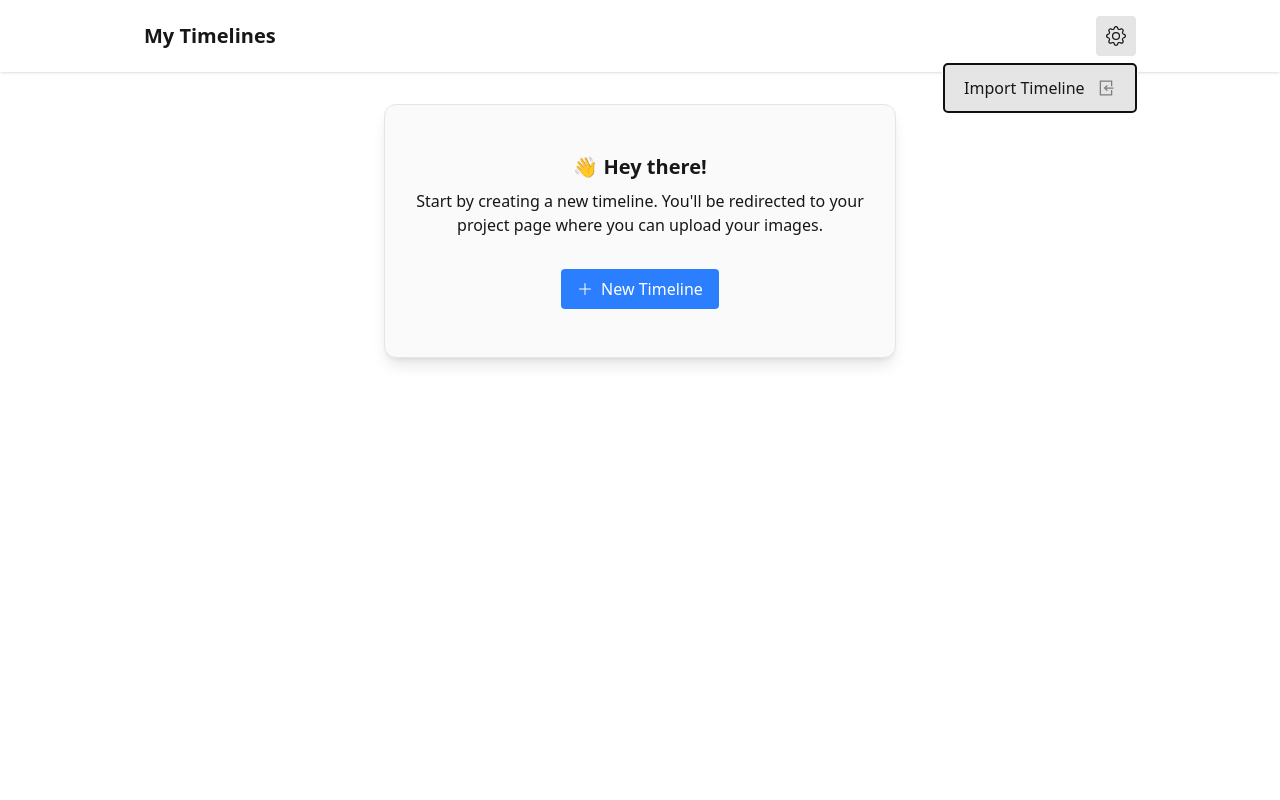
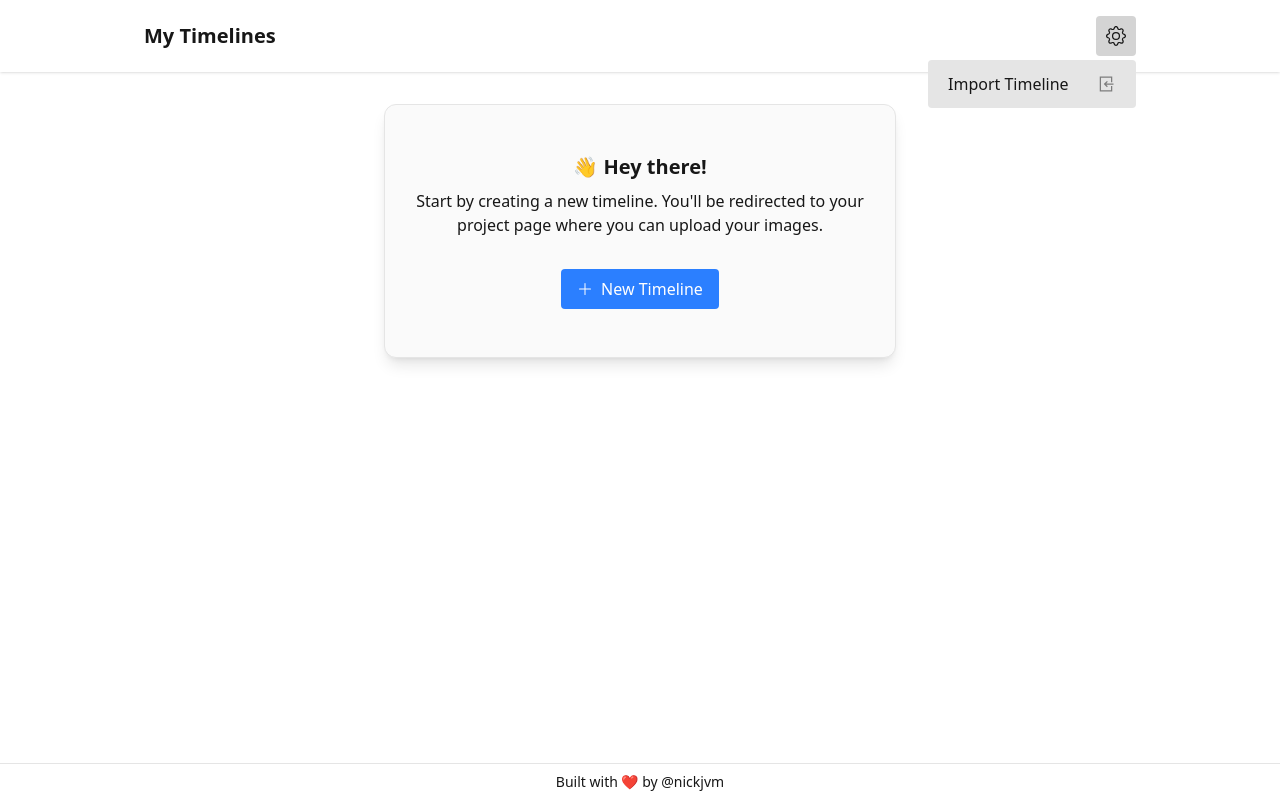
Before and after one commit to nickjvm/timelapse, a Next.js app: page / in a window 1280 px wide. Both pictures are taken after a click on the button 1116 px from the left and 36 px from the top of the page. Built offline with nearby package versions, Linux system fonts and the light colour scheme.

Commit message:
fix keyboard focus on settings menu; add footer attribution

```diff
--- a/src/app/layout.tsx
+++ b/src/app/layout.tsx
@@ -1,4 +1,5 @@
 import type { Metadata } from "next";
+import Link from "next/link";
 import { Geist, Geist_Mono } from "next/font/google";
 
 import { StoreProvider } from "@/store/provider";
@@ -30,9 +31,20 @@ export default function RootLayout({
       <body
         className={`${geistSans.variable} ${geistMono.variable} antialiased`}
       >
-        <StoreProvider>
-          <NotificationsProvider>{children}</NotificationsProvider>
-        </StoreProvider>
+        <div className="flex flex-col min-h-full">
+          <StoreProvider>
+            <NotificationsProvider>{children}</NotificationsProvider>
+          </StoreProvider>
+          <div className="mt-auto text-center text-sm p-2 border-t border-neutral-200">
+            Built with ❤️ by{" "}
+            <Link
+              href="https://github.com/nickjvm"
+              className="hover:underline focus:underline"
+            >
+              @nickjvm
+            </Link>
+          </div>
+        </div>
       </body>
     </html>
   );
--- a/src/app/page.tsx
+++ b/src/app/page.tsx
@@ -35,7 +35,7 @@ export default function Home() {
   };
 
   return (
-    <div>
+    <>
       <Header
         title="My Timelines"
         buttons={[
@@ -98,6 +98,6 @@ export default function Home() {
           onClose={() => setPlayingProjectId(null)}
         />
       )}
-    </div>
+    </>
   );
 }
--- a/src/components/ExportProjectButton.tsx
+++ b/src/components/ExportProjectButton.tsx
@@ -8,11 +8,12 @@ type Props = {
   label: string;
   projectId: string;
   className?: string;
-};
+} & React.ButtonHTMLAttributes<HTMLButtonElement>;
 export default function ExportProjectButton({
   projectId,
   label,
   className,
+  ...props
 }: Props) {
   const project = useProject(projectId);
 
@@ -37,7 +38,11 @@ export default function ExportProjectButton({
     document.body.removeChild(element);
   };
   return (
-    <button onClick={exportProject} className={cn("group", className)}>
+    <button
+      className={cn("group", className)}
+      {...props}
+      onClick={exportProject}
+    >
       {label}
       <LiaFileExportSolid className="w-5 h-5 opacity-50 group-hover:opacity-100 transition-opacity" />
     </button>
--- a/src/components/ImportProjectButton.tsx
+++ b/src/components/ImportProjectButton.tsx
@@ -9,8 +9,8 @@ import { useRouter } from "next/navigation";
 type Props = {
   label: string;
   className?: string;
-};
-export default function ImportButton({ label, className }: Props) {
+} & React.ButtonHTMLAttributes<HTMLLabelElement>;
+export default function ImportButton({ label, className, ...props }: Props) {
   const { addProject } = useAppStore();
   const { addNotification } = useNotifications();
   const router = useRouter();
@@ -81,7 +81,11 @@ export default function ImportButton({ label, className }: Props) {
   };
 
   return (
-    <label className={cn("group", className)}>
+    <label
+      className={cn("group", className)}
+      {...props}
+      onClick={(e) => e.stopPropagation()}
+    >
       {label}
       <LiaFileImportSolid className="w-5 h-5 opacity-50 group-hover:opacity-100 transition-opacity" />
       <input
--- a/src/components/SettingsMenu.tsx
+++ b/src/components/SettingsMenu.tsx
@@ -40,20 +40,20 @@ export default function SettingsMenu() {
 
   return (
     <Menu>
-      <MenuButton className="bg-neutral-200 !p-2.5">
+      <MenuButton className="bg-neutral-200 !p-2.5 hover:bg-neutral-300 data-open:bg-neutral-300">
         <BsGear className="w-5 h-5" />
       </MenuButton>
 
       <MenuItems
         transition
         anchor="bottom end"
-        className="z-50 bg-neutral-200 rounded shadow mt-2 w-48 p-1"
+        className="z-50 w-52 origin-top-right rounded bg-neutral-200 p-1 transition duration-100 ease-out [--anchor-gap:--spacing(1)] focus:outline-none data-closed:scale-95 data-closed:opacity-0"
       >
         {isHomePage && (
           <MenuItem>
             <ImportProjectButton
               label="Import Timeline"
-              className="px-4 py-2 flex w-full justify-between items-center hover:bg-white/50 transition-colors"
+              className="px-4 py-2 flex w-full justify-between items-center hover:bg-white/50 data-focus:bg-white/50 transition-colors text-base"
             />
           </MenuItem>
         )}
@@ -62,18 +62,18 @@ export default function SettingsMenu() {
             <ExportButton
               label="Export Timeline"
               projectId={id as string}
-              className="px-4 py-2 flex w-full justify-between items-center hover:bg-white/50 transition-colors"
+              className="px-4 py-2 flex w-full justify-between items-center hover:bg-white/50 data-focus:bg-white/50 transition-colors"
             />
           </MenuItem>
         )}
         {id && (
           <MenuItem>
             <button
-              className="group px-4 py-2 flex w-full justify-between items-center hover:bg-white/50 text-red-700 md:text-inherit md:hover:text-red-700 transition-colors"
+              className="group px-4 py-2 flex w-full justify-between items-center hover:bg-white/50 data-focus:bg-white/50 text-red-700 md:text-inherit md:hover:text-red-700 data-focus:text-red-700 transition-colors"
               onClick={handleDelete}
             >
               Delete Timeline
-              <MdDelete className="w-5 h-5 md:group-hover:text-red-700 md:opacity-50 group-hover:opacity-100 transition-opacity" />
+              <MdDelete className="w-5 h-5 md:group-hover:text-red-700 md:opacity-50 group-hover:opacity-100 group-data-focus:opacity-100 transition-opacity" />
             </button>
           </MenuItem>
         )}
```
